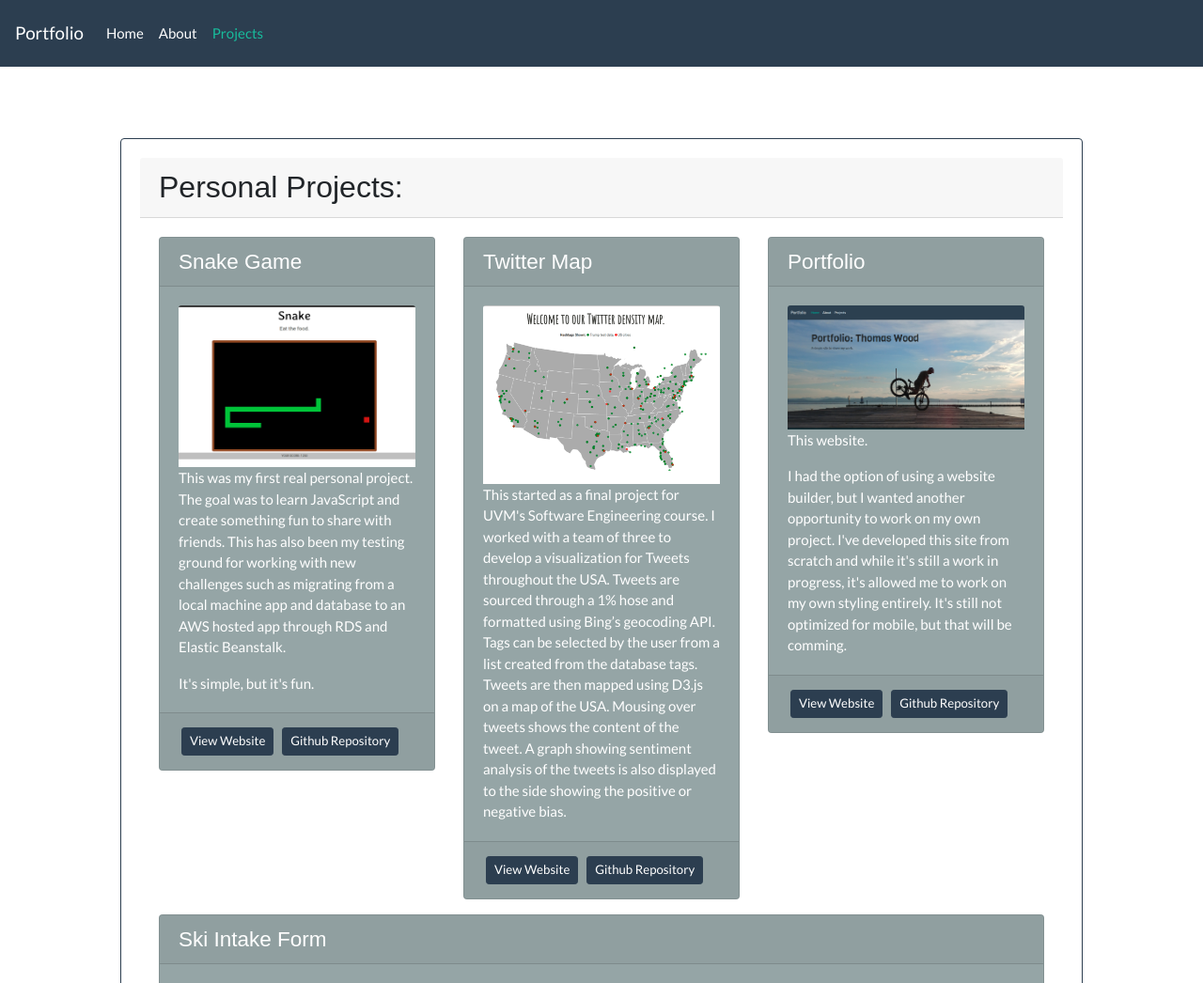
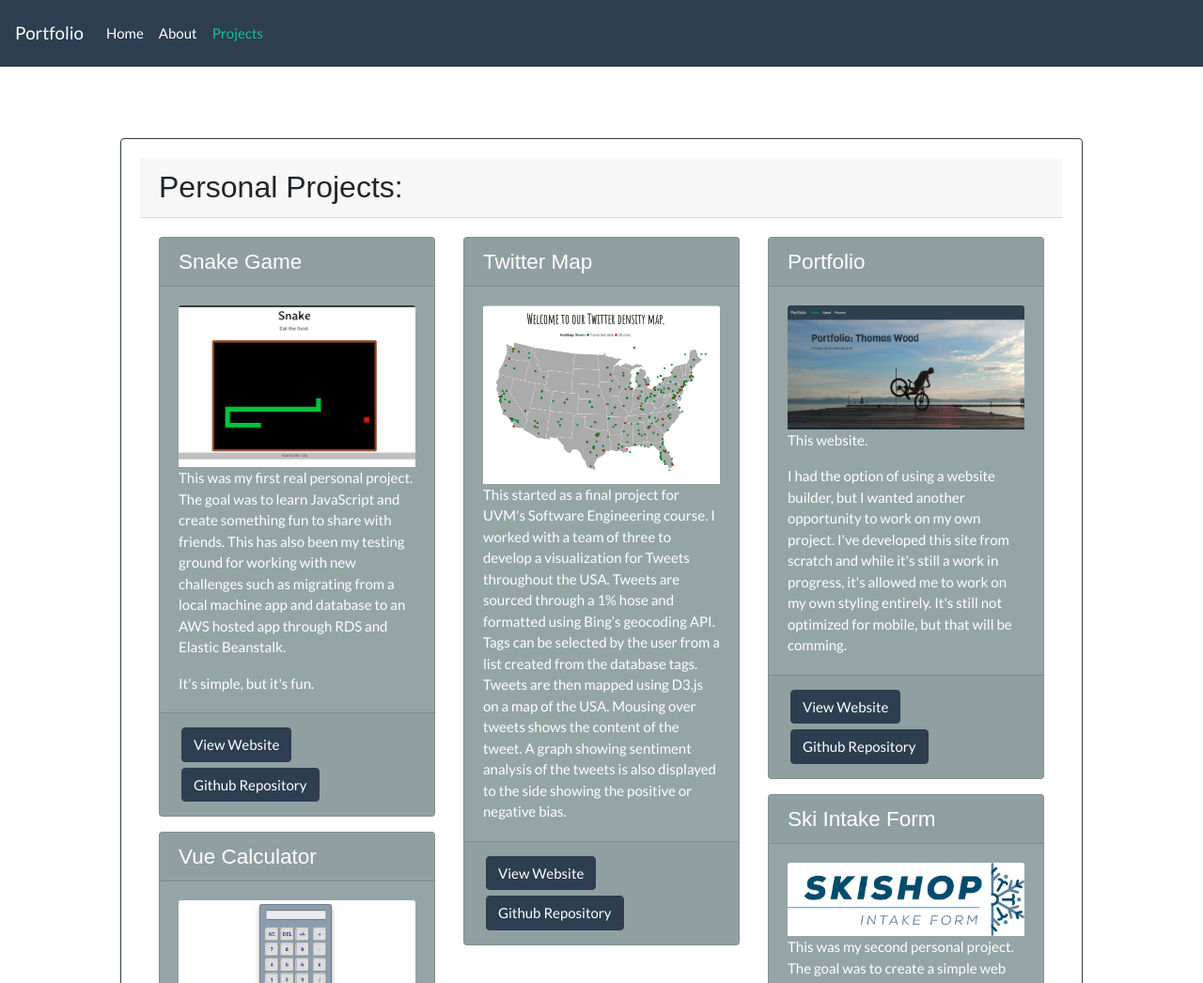
Before and after one commit to JustAnAccountForLearning/portfolio, a Flask app: page /projects in a window 1280 px wide. Shown: the top 1046 px of the page at 94% size. Run offline with Flask 2, Linux system fonts and the light colour scheme; some libraries are stand-ins or nearby versions; some web fonts are replaced; grey boxes are pictures that could not be loaded.

Commit message:
Update location in my 'about' section. Add Caclulator project and realign projects. Add images to Skishop project.

```diff
--- a/templates/index.html
+++ b/templates/index.html
@@ -23,7 +23,7 @@
                 </div>
             </div>
             <div class="row">
-                <p class="text-muted sit-low">In development... Always.</p>
+                <p style="opacity:0.9;" class="text-muted sit-low">In development... Always.</p>
             </div>
         </div>
     </div>
--- a/templates/layout.html
+++ b/templates/layout.html
@@ -17,6 +17,9 @@
         <script src="https://code.jquery.com/jquery-3.1.1.min.js"></script>
         <script src="https://cdnjs.cloudflare.com/ajax/libs/popper.js/1.12.3/umd/popper.min.js"></script>
         <script src="https://maxcdn.bootstrapcdn.com/bootstrap/4.0.0-beta.2/js/bootstrap.min.js"></script>
+
+        <!-- Devicons Github icon -->
+        <link rel="stylesheet" href="https://cdn.rawgit.com/konpa/devicon/df6431e323547add1b4cf45992913f15286456d3/devicon.min.css">
 
         <!-- Local Javascript static files -->
         <script src="/static/layout.js"></script>
--- a/templates/projects.html
+++ b/templates/projects.html
@@ -38,8 +38,27 @@
                             </div>
                             <div class="card-footer">
                                 <form>
-                                    <button type="submit" class="btn btn-space btn-primary btn-sm" formaction="http://snake-env.uctpsrks7z.us-east-2.elasticbeanstalk.com/">View Website</button>
-                                    <button type="submit" class="btn btn-space btn-primary btn-sm" formaction="https://github.com/JustAnAccountForLearning/snake-game">Github Repository</button>
+                                    <button type="submit" class="btn btn-space btn-primary btn-md" formaction="http://snake-env.uctpsrks7z.us-east-2.elasticbeanstalk.com/">View Website</button>
+                                    <button type="submit" class="btn btn-space btn-primary btn-md" formaction="https://github.com/JustAnAccountForLearning/snake-game"><i class="devicon-github-plain"></i> Github Repository</button>
+                                </form>
+                            </div>
+                        </div>
+
+                        <div class="card mb-3 text-white bg-secondary">
+                            <h4 class="card-header"><a id="vue_calculator"></a>Vue Calculator</h4>
+                            <div class="card-body">
+                                <div>
+                                    <img class="card-img-top" src="/static/images/wide_calculator.png" alt="Calculator Image">
+
+                                    <p class="card-text">
+                                        A simple web based calculator application created to familiarize myself with the basics of Vue.js.
+                                    </p>
+                                </div>
+                            </div>
+                            <div class="card-footer">
+                                <form>
+                                    <button type="submit" class="btn btn-space btn-primary btn-md" formaction="https://vue-calculator1-9.netlify.com/">View Website</button>
+                                    <button type="submit" class="btn btn-space btn-primary btn-md" formaction="https://github.com/JustAnAccountForLearning/calculator-vue-cli"><i class="devicon-github-plain"></i> Github Repository</button>
                                 </form>
                             </div>
                         </div>
@@ -63,8 +82,8 @@
                             </div>
                             <div class="card-footer">
                                 <form>
-                                    <button type="submit" class="btn btn-space btn-primary btn-sm" formaction="http://twitter-map-env.vqmz3jvgef.us-east-1.elasticbeanstalk.com/">View Website</button>
-                                    <button type="submit" class="btn btn-space btn-primary btn-sm" formaction="https://github.com/JustAnAccountForLearning/twitter-map">Github Repository</button>
+                                    <button type="submit" class="btn btn-space btn-primary btn-md" formaction="http://twitter-map-env.vqmz3jvgef.us-east-1.elasticbeanstalk.com/">View Website</button>
+                                    <button type="submit" class="btn btn-space btn-primary btn-md" formaction="https://github.com/JustAnAccountForLearning/twitter-map"><i class="devicon-github-plain"></i> Github Repository</button>
                                 </form>
                             </div>
                         </div>
@@ -89,19 +108,17 @@
                             </div>
                             <div class="card-footer">
                                 <form>
-                                    <button type="submit" class="btn btn-space btn-primary btn-sm" formaction="http://woodworksdevelopment.com/">View Website</button>
-                                    <button type="submit" class="btn btn-space btn-primary btn-sm" formaction="https://github.com/JustAnAccountForLearning/portfolio">Github Repository</button>
+                                    <button type="submit" class="btn btn-space btn-primary btn-md" formaction="http://woodworksdevelopment.com/">View Website</button>
+                                    <button type="submit" class="btn btn-space btn-primary btn-md" formaction="https://github.com/JustAnAccountForLearning/portfolio"><i class="devicon-github-plain"></i> Github Repository</button>
                                 </form>
                             </div>
                         </div>
-                    </div>
 
-                    <div class="col-md-12 col-sm-12">
                         <div class="card mb-3 text-white bg-secondary">
                             <h4 class="card-header"><a id="ski_intake_form"></a>Ski Intake Form</h4>
                             <div class="card-body">
                                 <div>
-                                    <img class="card-img-top" src="#" alt="Form Image">
+                                    <img class="card-img-top" src="/static/images/skishop.jpg" alt="Form Image">
 
                                     <p class="card-text">
                                         This was my second personal project. The goal was to create a simple web app to eliminate
@@ -113,8 +130,8 @@
                             </div>
                             <div class="card-footer">
                                 <form>
-                                    <button type="submit" class="btn btn-space btn-primary btn-sm" formaction="http://intake-form-env.ixc3mpzqtz.us-east-2.elasticbeanstalk.com/">View Website</button>
-                                    <button type="submit" class="btn btn-space btn-primary btn-sm" formaction="https://github.com/JustAnAccountForLearning/ski-intake-form">Github Repository</button>
+                                    <button type="submit" class="btn btn-space btn-primary btn-md" formaction="http://intake-form-env.ixc3mpzqtz.us-east-2.elasticbeanstalk.com/">View Website</button>
+                                    <button type="submit" class="btn btn-space btn-primary btn-md" formaction="https://github.com/JustAnAccountForLearning/ski-intake-form"><i class="devicon-github-plain"></i> Github Repository</button>
                                 </form>
                             </div>
                         </div>
```
Also changed, not shown: templates/about.html (+3 -5 lines), static/images/calculator.png (added), static/images/skishop.jpg (added), static/images/wide_calculator.png (added).
